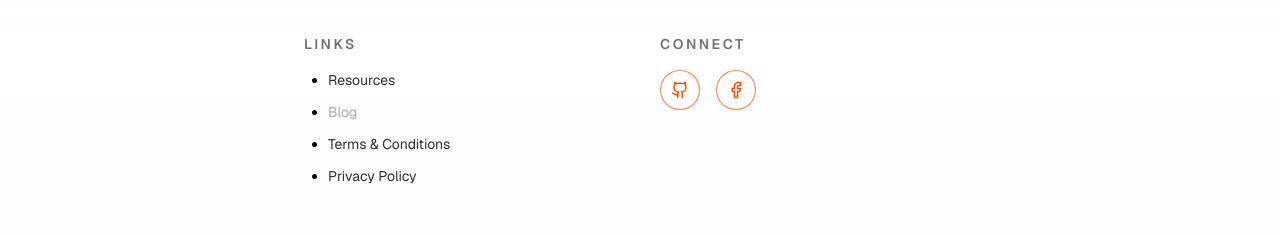
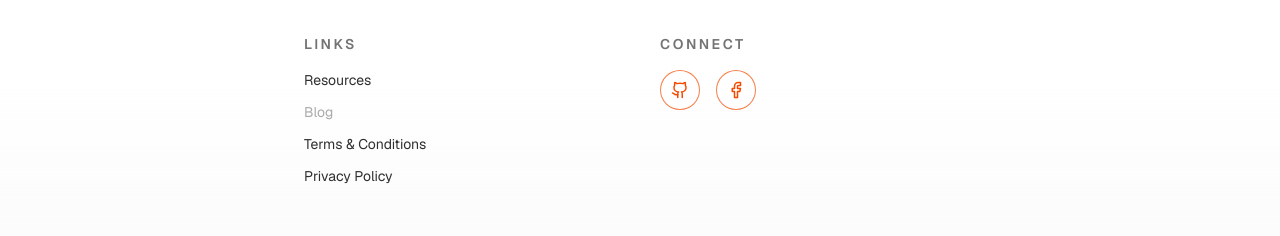
Before and after one commit to chamers/devtoolkit-tech, a Next.js app: page /resources/submitted in a window 1280 px wide. Shown: the part 1044-1280 px from the top of the page. Built offline with nearby package versions, Linux system fonts and the light colour scheme; no server answers.

Commit message:
remove bullet points from footer links

```diff
--- a/src/components/footer/footer.tsx
+++ b/src/components/footer/footer.tsx
@@ -52,7 +52,7 @@ const Footer = () => {
               Links
             </h4>
 
-            <ul className="mt-4 space-y-3 text-sm">
+            <ul className="mt-4 space-y-3 text-sm list-none pl-0">
               <li>
                 <Link
                   href="/resources"
```
